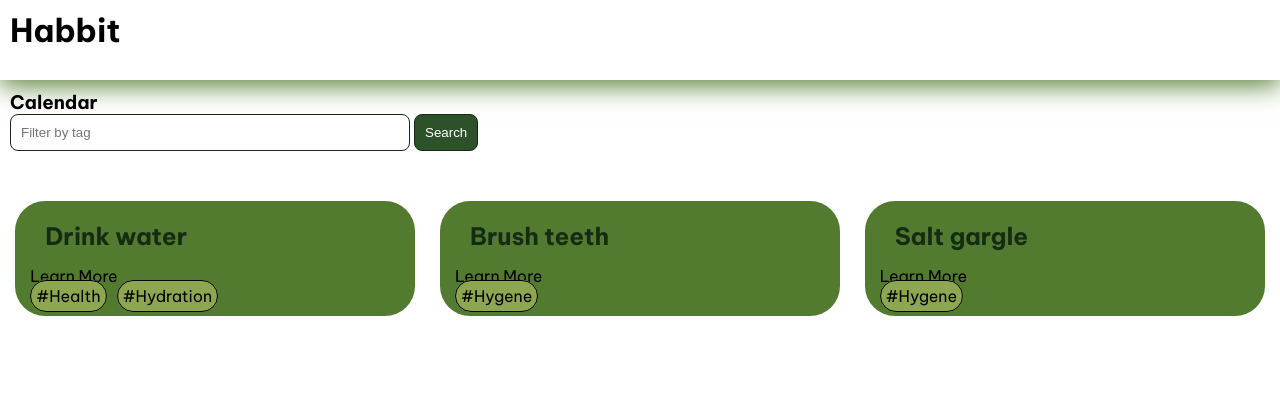
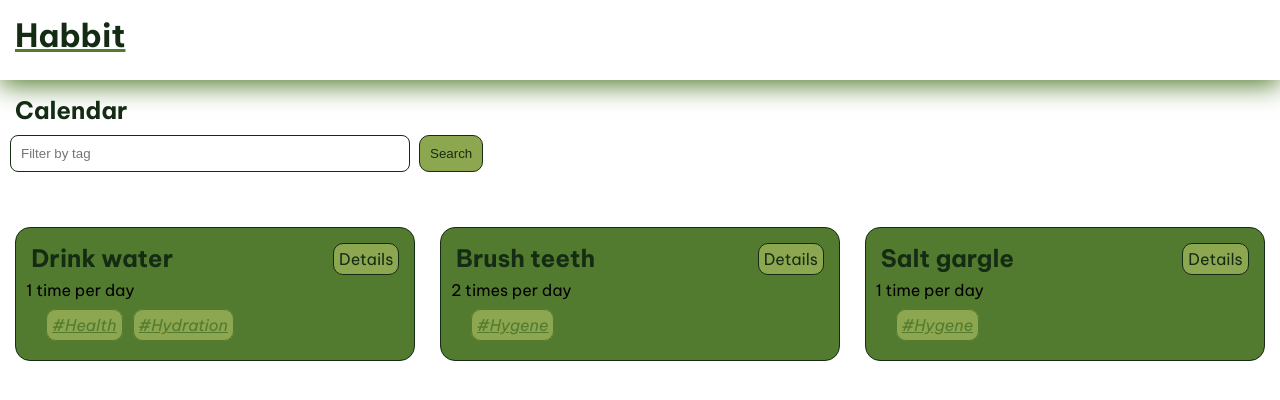
Before and after one commit to kandriam/habbit-prototype, an Angular app: page / in a window 1280 px wide. Shown: the top 400 px of the page. Built offline with nearby package versions, Linux system fonts and the light colour scheme.

Commit message:
So much minor stuff (layout and styling)

```diff
--- a/src/app/app.css
+++ b/src/app/app.css
@@ -7,6 +7,7 @@ header {
   padding: var(--content-padding);
   box-shadow: 0px 5px 25px var(--g3-color);
 }
+
 .content {
   padding: var(--content-padding);
 }
--- a/src/app/app.ts
+++ b/src/app/app.ts
@@ -8,14 +8,14 @@ import {RouterModule} from '@angular/router';
   template: `
     <main>
       <header class="brand-name">
-        <h1>Habbit</h1>
+        <a [routerLink]="['/']"><h1>Habbit</h1></a>
       </header>
       <section class="content">
         <router-outlet></router-outlet>
       </section>
     </main>
   `,
-  styleUrls: ['./app.css'],
+  styleUrls: ['../styles.css', './app.css'],
 })
 export class App {
   title = 'habbit';
--- a/src/app/habit.service.ts
+++ b/src/app/habit.service.ts
@@ -12,19 +12,19 @@ export class HabitService {
       id: 1,
       name: 'Drink water',
       tags: ['Health', 'Hydration'],
-      timesperday: 1,
+      timesperinstance: 1,
     },
     {
       id: 2,
       name: 'Brush teeth',
       tags: ['Hygene'],
-      timesperday: 2,
+      timesperinstance: 2,
     },
     {
       id: 3,
       name: 'Salt gargle',
       tags: ['Hygene'],
-      timesperday: 1,
+      timesperinstance: 1,
     },
   ];
 
--- a/src/app/habit.ts
+++ b/src/app/habit.ts
@@ -2,7 +2,7 @@ export interface HabitInfo {
     id: number;
     name: string;
     tags: string[];
-    timesperday: number;
+    timesperinstance: number;
     startdate?: Date;
     enddate?: Date;
 }
--- a/src/app/habit/habit.css
+++ b/src/app/habit/habit.css
@@ -1,44 +1,62 @@
-.habit-display {
+.habit-thumbnail {
+  border: solid 1px var(--g5-color);
   background: var(--g3-color);
-  border-radius: 30px;
+  border-radius: 15px;
   padding: 10px;
   transition: background-color 0.5s;
   transition: box-shadow 0.5s;
 }
 
-.habit-display:hover {
-    background-color: var(--g2-color);
-    box-shadow: 0px 5px 15px var(--g3-color);
+.habit-thumbnail:hover {
+    box-shadow: 0px 5px 5px var(--g4-color);
 }
 
-.habit-display-heading {
-  color: var(--g5-color);
-  padding: 10px 20px 0 20px;
-  padding-bottom: 15px;
+.thumbnail-section {
+  margin: 15px;
 }
 
-.habit-display-tags::before {
-    content: "#";
+.details-button {
+  border: solid 1px var(--g5-color);
+  border-radius: 10px;
+  padding: 5px;
+  margin: 5px;
+
+  text-decoration: none;
+  color: var(--g5-color);
+
+  background-color: var(--g2-color);
+
+  transition: background-color 0.5s;
+  transition: box-shadow 0.5s;
 }
-.habit-display-tags {
+
+.details-button:hover {
+    background-color: var(--g1-color);
+    box-shadow: 0px 5px 5px var(--g4-color);
+}
+
+.habit-tags {
   padding: 5px 5px 5px 5px;
   margin: 5px;
 
   border: 1px solid;
-  border-radius: 30px;
+  border-radius: 10px;
 
+
+  font-style: italic;
+
+  color: var(--g3-color);
   background-color: var(--g2-color);
+
   transition: background-color 0.5s;
   transition: box-shadow 0.5s;
 }
 
-.habit-display-tags:hover {
-    background-color: var(--g1-color);
-    box-shadow: 0px 5px 5px var(--g3-color);
+.habit-tags::before {
+    content: "#";
 }
 
-section.habit-display a {
-  padding-left: 5px;
-  text-decoration: none;
-  color: var(--primary-color);
+.habit-tags:hover {
+    background-color: var(--g1-color);
+    box-shadow: 0px 5px 5px var(--g4-color);
 }
--- a/src/app/habit/habit.ts
+++ b/src/app/habit/habit.ts
@@ -6,18 +6,26 @@ import { RouterLink, RouterOutlet } from '@angular/router';
   standalone: true,
   imports: [RouterLink, RouterOutlet],
   template: `
-    <section class="habit-display">
-      <h2 class="habit-display-heading">{{ habit().name }}</h2>
-      <a [routerLink]="['/details', habit().id]">Learn More</a>
-      <br>
-      <div>
+    <section class="habit-thumbnail">
+      <div style="display: flex; justify-content: space-between;">
+        <h2>{{ habit().name }}</h2>
+        <a [routerLink]="['/details', habit().id]" class="details-button">Details</a>
+      </div>
+      <div class="thumbnail-sectin">
+        @if (habit().timesperinstance === 1) {
+          <p> {{ habit().timesperinstance }} time per day </p>
+        } @else {
+          <p> {{ habit().timesperinstance }} times per day </p>
+        }
+      </div>
+      <div class="thumbnail-section">
       @for(tag of habit().tags; track $index) {
-        <a class="habit-display-tags" href="#">{{ tag }}</a>
+        <a class="habit-tags" href="#">{{ tag }}</a>
       }
       </div>
     </section>
   `,
-  styleUrls: ['./habit.css'],
+  styleUrls: ['../../styles.css', './habit.css'],
 })
 export class Habit {
   habit = input.required<HabitInfo>()
--- /dev/null
+++ b/src/app/habitdetails/habitdetails.css
@@ -0,0 +1,41 @@
+.habit-details {
+  /* background: var(--g3-color); */
+  border-radius: 30px;
+  padding: 10px;
+  /* transition: background-color 0.5s;
+  transition: box-shadow 0.5s; */
+}
+
+.habit-details-section {
+    color: var(--g5-color);
+    padding: 10px;
+}
+
+.habit-tags::before {
+    content: "#";
+}
+
+.habit-tags {
+  padding: 5px 5px 5px 5px;
+  margin: 5px;
+
+  border: 1px solid;
+  border-radius: 30px;
+
+  color: var(--g4-color);
+  background-color: var(--g2-color);
+
+  transition: background-color 0.5s;
+  transition: box-shadow 0.5s;
+}
+
+.habit-tags:hover {
+    background-color: var(--g1-color);
+    box-shadow: 0px 5px 5px var(--g3-color);
+}
+
+.details a {
+  padding-left: 5px;
+  text-decoration: none;
+  color: var(--primary-color);
+}
--- a/src/app/habitdetails/habitdetails.ts
+++ b/src/app/habitdetails/habitdetails.ts
@@ -7,18 +7,31 @@ import {HabitInfo} from '../habit';
   selector: 'app-habitdetails',
   imports: [],
   template: `
-    <h1>{{habit?.name}}</h1>
-    <p>
-      {{ habitId }}
-    </p>
+    <article class="habit-details">
+      <h1>{{habit?.name}}</h1>
+      <section class="habit-details-section">
+        {{ habit?.timesperinstance }} time per day
+      </section>
+      <section class="habit-details-section">
+        @for (tag of habit?.tags; track $index) {
+          <a class="habit-tags" href="#">{{ tag }}</a>
+        }
+      </section>
+
+    </article>
   `,
-  styles: ``
+  styleUrls: [ '../../styles.css', './habitdetails.css'],
 })
 
 export class Details {
-   route: ActivatedRoute = inject(ActivatedRoute);
-   habitId = -1;
-   constructor() {
-     this.habitId = Number(this.route.snapshot.params['id']);
-   }
+  route: ActivatedRoute = inject(ActivatedRoute);
+  habitService: HabitService = inject(HabitService);
+  habit: HabitInfo | undefined;
+  // habitId = -1;
+
+
+  constructor() {
+    const habitId = Number(this.route.snapshot.params['id']);
+    this.habit = this.habitService.getHabitsById(habitId);
+  }
  }
--- a/src/app/home/home.css
+++ b/src/app/home/home.css
@@ -6,6 +6,7 @@
   margin-top: 50px;
   justify-content: space-around;
 }
+
 input[type="text"] {
   border: solid 1px var(--g5-color);
   padding: 10px;
@@ -14,13 +15,8 @@ input[type="text"] {
   display: inline-block;
   width: 30%;
 }
-button {
-  padding: 10px;
-  border: solid 1px var(--g5-color);
-  background: var(--g4-color);
-  color: white;
-  border-radius: 8px;
-}
+
+
 @media (min-width: 500px) and (max-width: 768px) {
   .results {
       grid-template-columns: repeat(2, 1fr);
--- a/src/app/home/home.ts
+++ b/src/app/home/home.ts
@@ -8,7 +8,7 @@ import { HabitService } from '../habit.service';
   imports: [Habit],
   template: `
     <section>
-      <h1>Calendar</h1>
+      <h2>Calendar</h2>
     </section>
     <section>
       <form>
@@ -22,7 +22,7 @@ import { HabitService } from '../habit.service';
       }
     </section>
   `,
-  styleUrls: ['./home.css'],
+  styleUrls: ['../../styles.css', './home.css'],
 })
 
 export class Home {
--- a/src/styles.css
+++ b/src/styles.css
@@ -15,10 +15,40 @@ body {
   --g1-color: #e4eb9c;
 }
 
+h1, h2 {
+  color: var(--g5-color);
+  text-decoration: none;
+  margin: 5px;
+}
+
+h1 {
+    font-size: xx-large;
+}
+
+h2 {
+    font-size: x-large;
+}
+
+a {
+  text-decoration: underline var(--g3-color);
+}
+
 button.primary {
+  border: solid 1px var(--g5-color);
+  border-radius: 10px;
   padding: 10px;
-  border: solid 1px var(--primary-color);
-  background: var(--primary-color);
-  color: white;
-  border-radius: 8px;
+  margin: 5px;
+
+  text-decoration: none;
+  color: var(--g5-color);
+
+  background-color: var(--g2-color);
+
+  transition: background-color 0.5s;
+  transition: box-shadow 0.5s;
 }
+
+button.primary:active {
+    background-color: var(--g3-color);
+    box-shadow: 0px 5px 5px var(--g4-color);
+}
```
